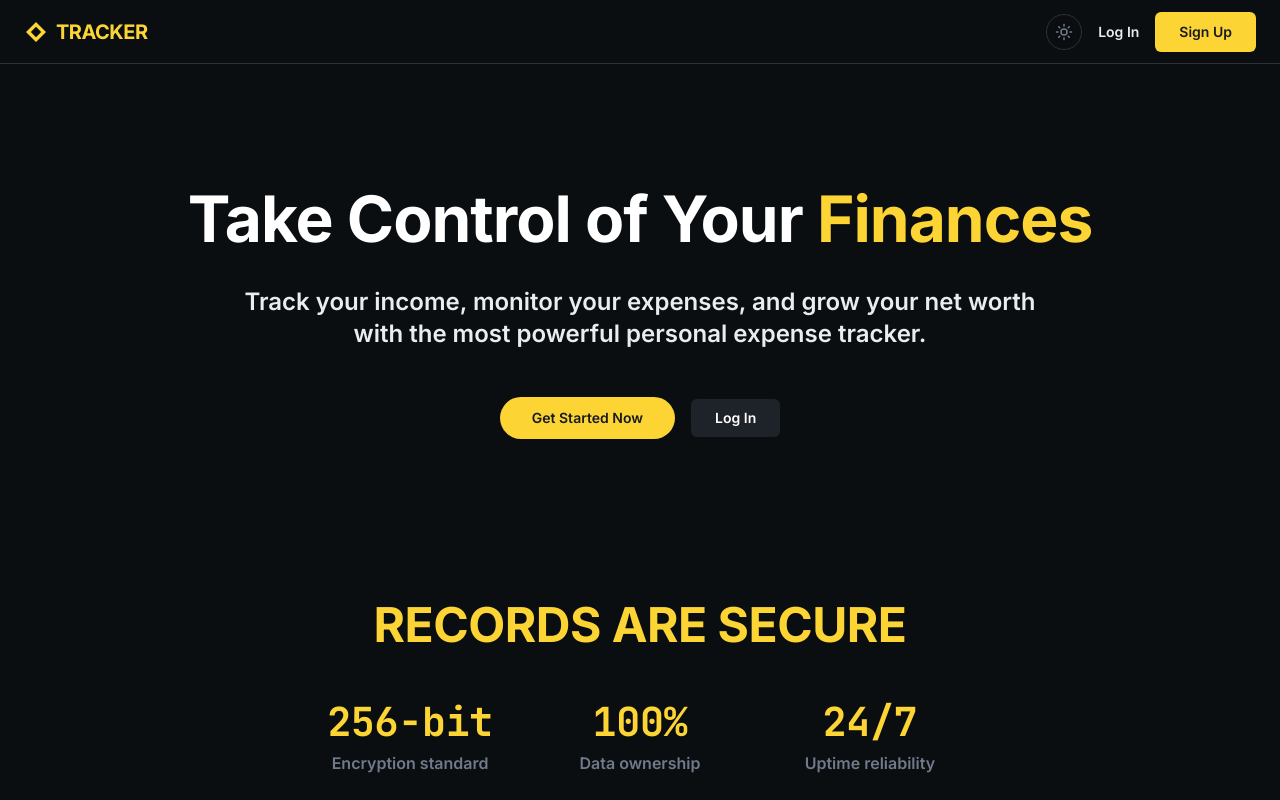
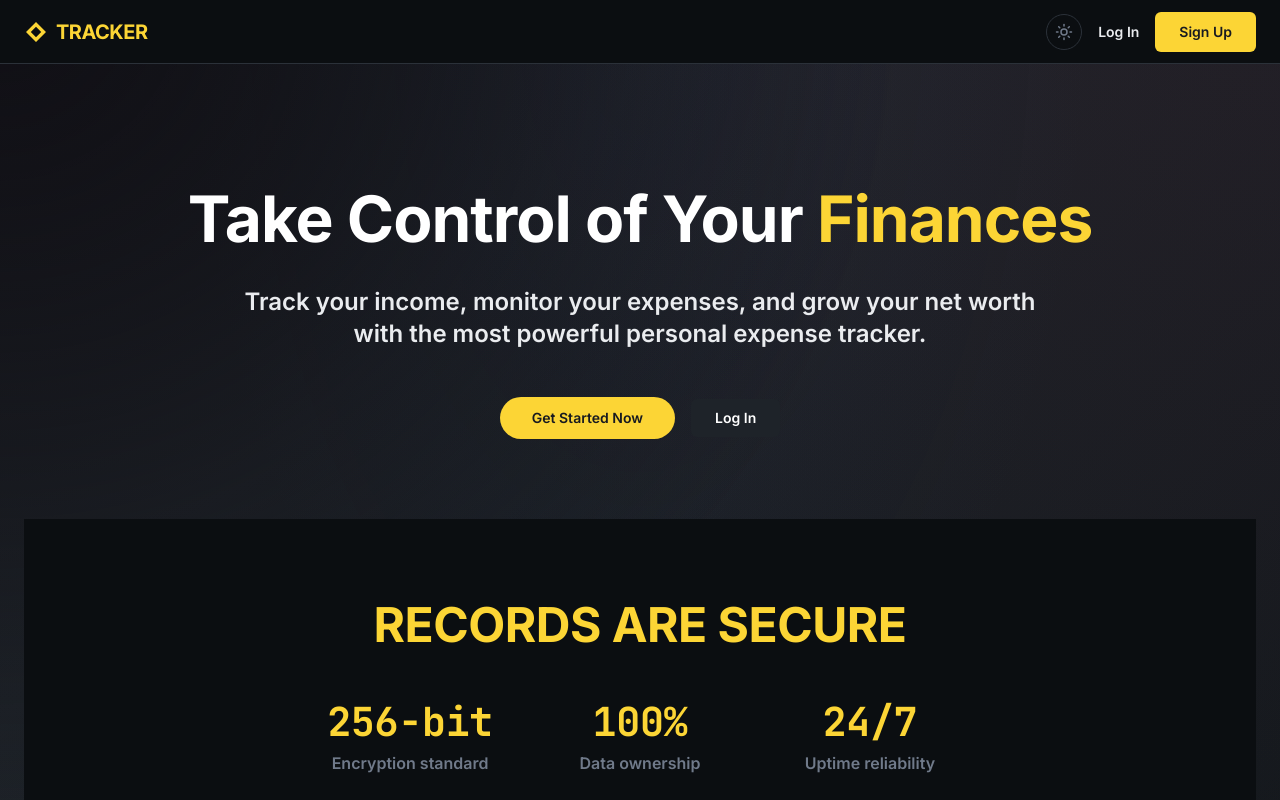
Before and after one commit to sudo-hassan-zahid/personal-expense-tracker, a Next.js app: page / in a window 1280 px wide. Shown: the top 800 px of the page. Built offline with nearby package versions, Linux system fonts and the light colour scheme; no server answers.

Commit message:
style: implement liquid glow background and glow mesh design tokens

```diff
--- a/app/globals.css
+++ b/app/globals.css
@@ -271,4 +271,31 @@
   .stagger-3 { animation-delay: 300ms; }
   .stagger-4 { animation-delay: 400ms; }
   .stagger-5 { animation-delay: 500ms; }
+
+  /* Crazy Liquid Glow Animation */
+  @keyframes liquid-glow {
+    0% { background-position: 0% 50%; }
+    50% { background-position: 100% 50%; }
+    100% { background-position: 0% 50%; }
+  }
+
+  .animate-liquid {
+    background: linear-gradient(-45deg, #0b0e11, #1e2329, #0b0e11, #161a1e);
+    background-size: 400% 400%;
+    animation: liquid-glow 15s ease infinite;
+  }
+
+  .glow-mesh {
+    position: absolute;
+    top: 0;
+    left: 0;
+    right: 0;
+    bottom: 0;
+    background-image:
+      radial-gradient(at 0% 0%, hsla(253,16%,7%,1) 0, transparent 50%),
+      radial-gradient(at 50% 0%, hsla(225,39%,30%,0.1) 0, transparent 50%),
+      radial-gradient(at 100% 0%, hsla(339,49%,30%,0.1) 0, transparent 50%);
+    pointer-events: none;
+    z-index: -1;
+  }
 }
```
